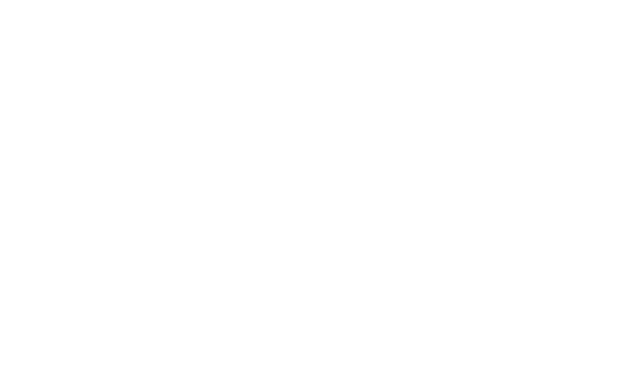
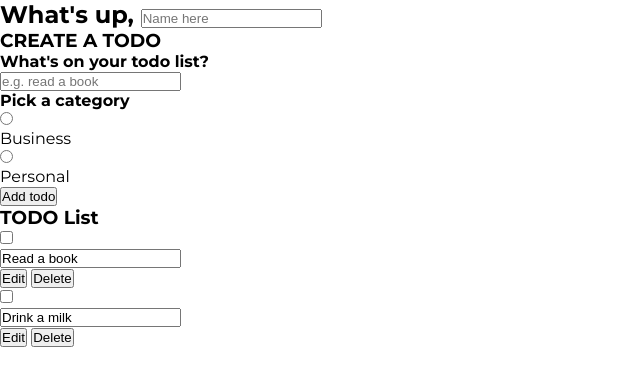
Before and after one commit to jahongirdev/todoapp, a plain HTML site: page index.html in a window 1280 px wide. Shown: the whole page, without its empty margins (0-640 px from the left). Drawn offline with Linux system fonts and the light colour scheme.

Commit message:
make html structure

```diff
--- a/css/style.css
+++ b/css/style.css
@@ -5,5 +5,5 @@
     box-sizing: border-box;
 }
 body {
-    font-family: "Poppins", sans-serif;
+    font-family: "Montserrat", sans-serif;
 }
--- a/index.html
+++ b/index.html
@@ -11,13 +11,96 @@
         <meta name="author" content="Jahongir Murodboev">
         <!-- Fonts -->
         <link rel="preconnect" href="https://fonts.googleapis.com">
-        <link rel="preconnect" href="https://fonts.gstatic.com" crossorigin="">
-        <link href="https://fonts.googleapis.com/css2?family=Poppins:wght@400;500;600&amp;display=swap" rel="stylesheet">
+        <link rel="preconnect" href="https://fonts.gstatic.com" crossorigin>
+        <link href="https://fonts.googleapis.com/css2?family=Montserrat:ital,wght@0,400;0,700;0,900;1,400&display=swap" rel="stylesheet">
         <!-- CSS files -->
         <link rel="stylesheet" href="css/style.css">
     </head>
 <body>
 
+    <main class="app">
+
+        <section class="greeting">
+            <h2 class="title">
+                What's up, <input type="text" id="name" placeholder="Name here">
+            </h2>
+        </section>
+
+        <section class="create-todo">
+            <h3>CREATE A TODO</h3>
+            <form id="new-todo-form">
+                <h4>What's on your todo list?</h4>
+                <input
+                    type="text"
+                    name="content"
+                    id="content"
+                    placeholder="e.g. read a book" />
+                <h4>Pick a category</h4>
+
+                <div class="options">
+                    <label>
+                        <input
+                            type="radio"
+                            name="category"
+                            id="category1"
+                            value="business" />
+                        <span class="bubble business"></span>
+                        <div>Business</div>
+                    </label>
+
+                    <label>
+                        <input
+                            type="radio"
+                            name="category"
+                            id="category2"
+                            value="perosnal" />
+                        <span class="bubble personal"></span>
+                        <div>Personal</div>
+                    </label>
+                </div>
+
+                <input type="submit" value="Add todo" />
+            </form>
+        </section>
+
+        <section class="todo-list">
+            <h3>TODO List</h3>
+            <div class="list" id="todo-list">
+                <div class="todo-item">
+                    <label>
+                        <input type="checkbox" />
+                        <span class="bubble business"></span>
+                    </label>
+
+                    <div class="todo-content">
+                        <input type="text" value="Read a book" readonly />
+                    </div>
+
+                    <div class="actions">
+                        <button class="edit">Edit</button>
+                        <button class="delete">Delete</button>
+                    </div>
+                </div>
+
+                <div class="todo-item">
+                    <label>
+                        <input type="checkbox" />
+                        <span class="bubble personal"></span>
+                    </label>
+
+                    <div class="todo-content">
+                        <input type="text" value="Drink a milk" readonly />
+                    </div>
+
+                    <div class="actions">
+                        <button class="edit">Edit</button>
+                        <button class="delete">Delete</button>
+                    </div>
+                </div>
+            </div>
+        </section>
+
+    </main>
 
     <!-- Javascript files -->
     <script src="js/app.js"></script>
```
